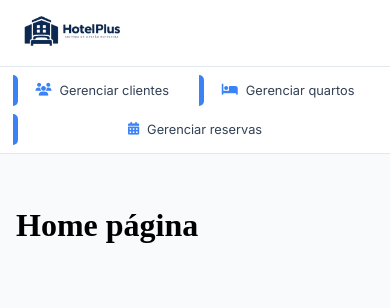
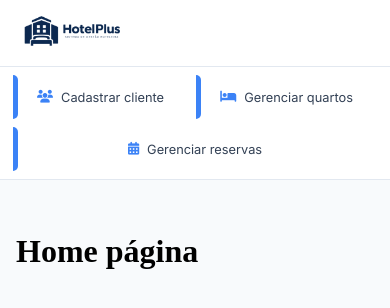
Before and after one commit to Kohlrausch16/sistema_gestao_hotel, a Django app: page / in a window 390 px wide. Shown: the top 308 px of the page. Run offline with Django 5.2, Linux system fonts and the light colour scheme.

Commit message:
ajuste no menu lateral

```diff
--- a/hotelaria_app/static/css/_base.css
+++ b/hotelaria_app/static/css/_base.css
@@ -71,10 +71,20 @@ li{
     align-items: center;
     gap: 0.5rem;
     list-style: none;
-    padding: 0.7rem 5px 0.7rem calc(0.5rem + 5px);
     position: relative;
     overflow: hidden;
-    transition: background-color 0.5s, padding-left 0.5s, color 0.5s;
+    transition: background-color 0.5s, color 0.5s;
+}
+
+aside li > a{
+    display: flex;
+    align-items: center;
+    gap: 0.5rem;
+    box-sizing: border-box;
+    width: 100%;
+    min-height: 44px;
+    padding: 0.7rem 5px 0.7rem calc(0.5rem + 5px);
+    transition: padding-left 0.5s;
 }
 
 li::before {
@@ -88,11 +98,19 @@ li::before {
 }
 
 li:hover{
-    cursor: pointer;
     background-color: #E2E8F0;
     color: #11141a;
     border-radius: 0px 5px 5px 0px;
+}
+
+aside li:hover > a,
+aside li > a:focus-visible{
     padding-left: 1rem;
+}
+
+aside li > a:focus-visible{
+    outline: 2px solid #3B82F6;
+    outline-offset: -2px;
 }
 
 #icone-clientes{ color: #3B82F6; }
@@ -144,6 +162,10 @@ aside a{
     aside li{
         flex: 1 1 auto;
         justify-content: center;
+    }
+
+    aside li > a{
+        justify-content: center;
         padding: 0.5rem;
     }
 }
--- a/hotelaria_app/static/scripts/botaoRetornar.js
+++ b/hotelaria_app/static/scripts/botaoRetornar.js
@@ -1,4 +1,14 @@
 
-document.querySelector(".botao-retornar").addEventListener("click", () => {
-    history.back();
+document.querySelectorAll(".botao-retornar").forEach((botao) => {
+    botao.addEventListener("click", () => {
+        const origemAnterior = document.referrer
+            ? new URL(document.referrer).origin
+            : null;
+
+        if (origemAnterior === window.location.origin && window.history.length > 1) {
+            window.history.back();
+        } else {
+            window.location.assign(document.body.dataset.homeUrl);
+        }
+    });
 });
--- a/hotelaria_app/templates/partials/_base.html
+++ b/hotelaria_app/templates/partials/_base.html
@@ -11,7 +11,7 @@
     <link href="https://fonts.googleapis.com/css2?family=Montserrat:ital,wght@0,100..900;1,100..900&display=swap" rel="stylesheet">
     <link href="https://fonts.googleapis.com/css2?family=Inter:ital,opsz,wght@0,14..32,100..900;1,14..32,100..900&family=Montserrat:ital,wght@0,100..900;1,100..900&display=swap" rel="stylesheet">
 
-    <link rel="stylesheet" href={% static "css/_base.css" %} />
+    <link rel="stylesheet" href="{% static 'css/_base.css' %}?v=2" />
     <link rel="stylesheet" href={% static "css/tipografias.css" %} />
     <link rel="stylesheet" href={% static "css/_mensagem.css" %} />
     <link rel="stylesheet" href="https://cdnjs.cloudflare.com/ajax/libs/font-awesome/6.7.2/css/all.min.css" crossorigin="anonymous">
@@ -23,7 +23,7 @@
     <title>{% block title %} {% endblock %}</title>
 </head>
 
-<body>
+<body data-home-url="{% url 'index' %}">
 
     {% include "partials/_menu.html" %}
 
@@ -40,7 +40,7 @@
         </div>
     </main>
 
-    <script src="{% static 'scripts/botaoRetornar.js' %}"></script>
+    <script src="{% static 'scripts/botaoRetornar.js' %}?v=2"></script>
     <script src="{% static 'scripts/botaoLimparFormulario.js' %}"></script>
     {% block arquivos_js %} {% endblock %}
 
--- a/hotelaria_app/templates/partials/_menu_lateral.html
+++ b/hotelaria_app/templates/partials/_menu_lateral.html
@@ -2,21 +2,25 @@
     <nav>
         <ul>
 
-            <!--Opções meramente ilustrativas-->
-
             <li class="item-navegacao">
-                <i class="fa-solid fa-users" id="icone-clientes"></i>
-                Gerenciar clientes
+                <a href="{% url 'cadastrar_cliente' %}">
+                    <i class="fa-solid fa-users" id="icone-clientes" aria-hidden="true"></i>
+                    Cadastrar cliente
+                </a>
             </li>
 
             <li class="item-navegacao">
-                <i class="fa-solid fa-bed" id="icone-quartos"></i>
-                <a href="{% url 'listar_quartos' %}">Gerenciar quartos</a>
+                <a href="{% url 'listar_quartos' %}">
+                    <i class="fa-solid fa-bed" id="icone-quartos" aria-hidden="true"></i>
+                    Gerenciar quartos
+                </a>
             </li>
 
             <li class="item-navegacao">
-                <i class="fa-solid fa-calendar-days" id="icone-reservas" aria-hidden="true"></i>
-                <a href="{% url 'listar_reservas' %}">Gerenciar reservas</a>
+                <a href="{% url 'listar_reservas' %}">
+                    <i class="fa-solid fa-calendar-days" id="icone-reservas" aria-hidden="true"></i>
+                    Gerenciar reservas
+                </a>
             </li>
 
         </ul>
```
